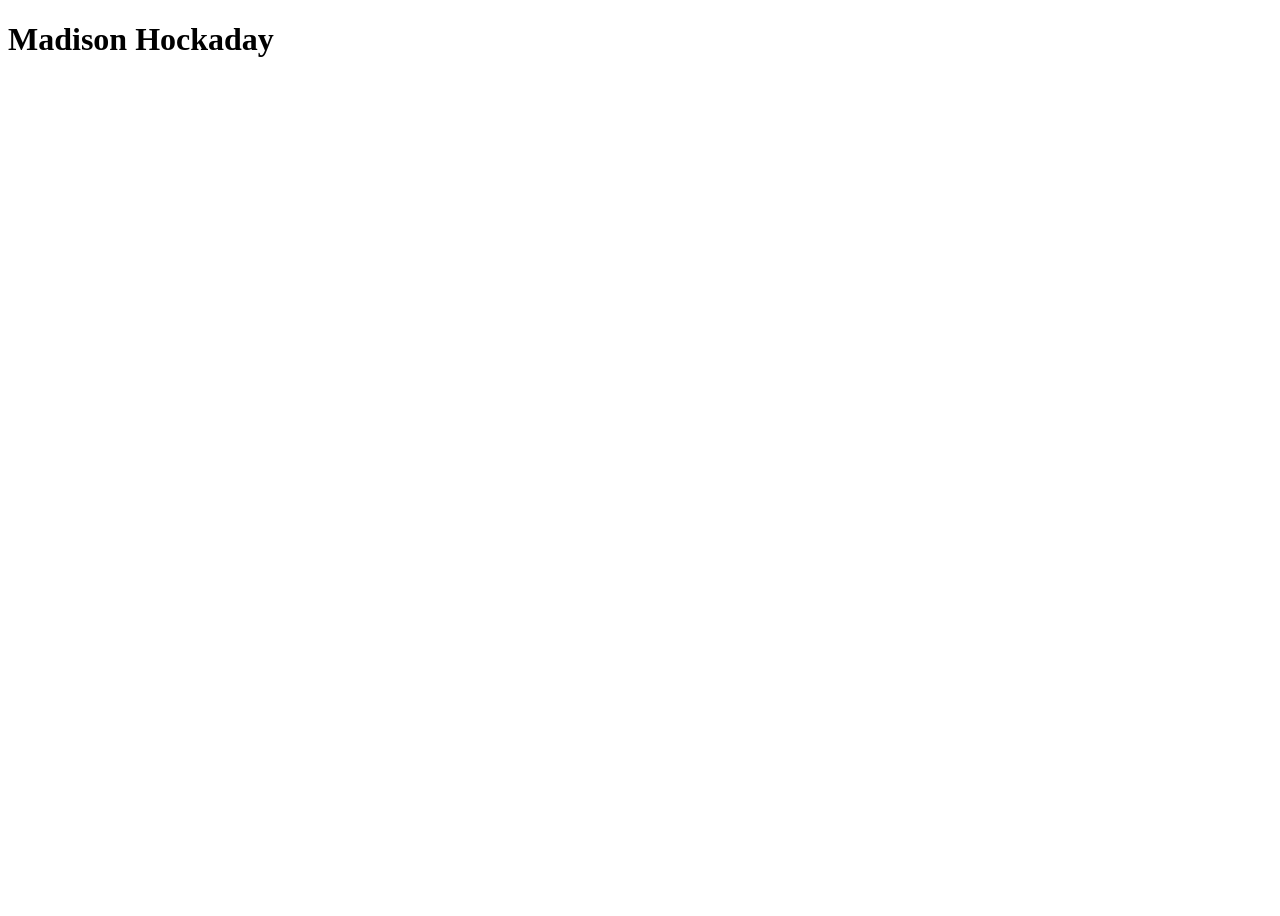
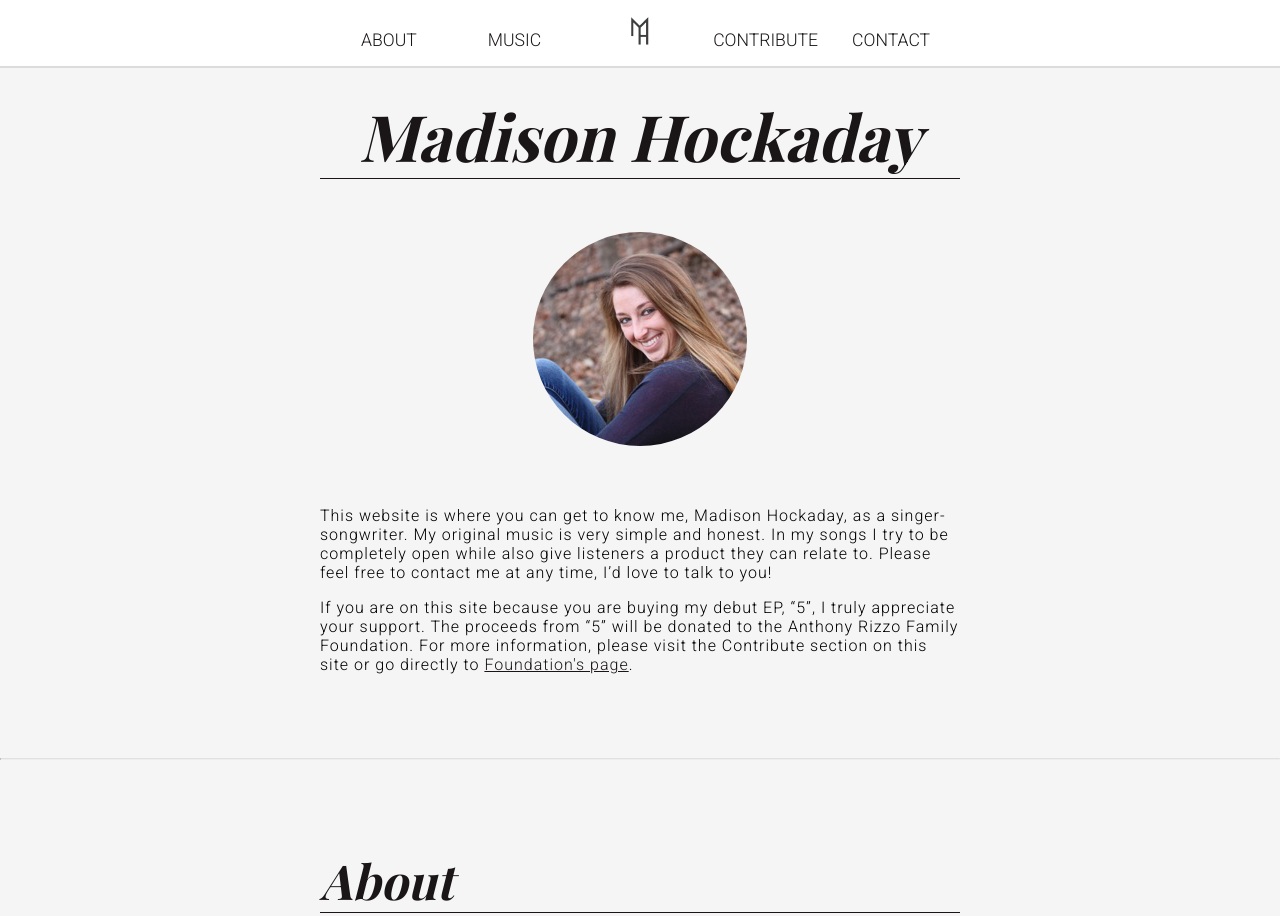
Before and after one commit to madisonhockaday/madisonhockaday.github.io, a plain HTML site: page index.html in a window 1280 px wide. Shown: the top 916 px of the page. Before the commit the page ends 800 px from the top, so only its background shows below. Drawn offline with nearby package versions, Linux system fonts and the light colour scheme; a web font is replaced by a local one.

Commit message:
finished v1

```diff
--- a/css/styles.css
+++ b/css/styles.css
@@ -0,0 +1,173 @@
+html, body {
+  height: 100%;
+}
+
+body {
+  padding: 0px;
+  margin: 0px;
+  background-color: #f5f5f5;
+  font-family: "Roboto", sans-serif;
+}
+
+.circle {
+  border-radius: 50%;
+  display: block;
+  margin: 0 auto;
+  margin-bottom: 60px;
+}
+
+#madi {
+  text-align: center;
+  font-family: 'Playfair Display', serif;
+  font-weight: 700;
+  font-style: italic;
+  font-size: 4em;
+  color: #1a1617;
+  border-bottom: 1px solid #1a1617;
+}
+
+hr {
+  border-top: 1px solid #e0e0e0;
+}
+
+a {
+  cursor: pointer;
+}
+
+a:hover {
+  color: #40c6ff;
+}
+
+.content a {
+  color: #1a1617;
+}
+
+.content a:hover {
+  color: #40c6ff;
+}
+
+h1 {
+  color: #7b7b7b;
+  font-family: 'Playfair Display', serif;
+  font-weight: 700;
+  font-style: italic;
+  font-size: 3em;
+  color: #1a1617;
+  border-bottom: 1px solid #1a1617;
+}
+
+.nav-container {
+  background-color: #fff;
+  border: solid #dcdcdc;
+  border-width: 0 0 2px;
+  width: 100%;
+  position: fixed;
+  left: 0px;
+}
+
+nav {
+  text-align: center;
+  width: 640px;
+  margin: 0px auto;
+}
+
+nav ul {
+    padding: 0px;
+}
+
+nav li {
+  width: 19%;
+  display: inline-block;
+}
+
+nav img {
+  margin: 0 auto;
+  width: 25%;
+}
+
+nav li a {
+  font-size:  1.1em;
+  font-family: 'Roboto', sans-serif;
+  font-weight: 300;
+  text-transform: uppercase;
+  color: #1a1617;
+}
+
+nav li a.active {
+  color: #40c6ff;
+}
+
+@media screen and (max-width: 640px) {
+  nav {
+    width: 90%;
+  }
+
+  nav li a {
+    font-size: 18px;
+  }
+}
+
+section {
+  padding-top: 40px;
+  padding-bottom: 60px;
+  height: 100%;
+  width: 100%;
+}
+
+section .content {
+  margin: 0px auto;
+  max-width: 50%;
+}
+
+.content p {
+  font-weight: 300;
+  letter-spacing: 1px;
+}
+
+@media screen and (max-width: 640px) {
+  section .content {
+    width: 90%;
+  }
+}
+
+img {
+  display: block;
+}
+
+#studio {
+  border-radius: 50%;
+  float: left;
+  width: 25%;
+}
+
+.about-description {
+  float: right;
+  width: 70%;
+}
+
+.music-description {
+  text-align: center;
+}
+
+#cover {
+  width: 50%;
+  margin: 0 auto;
+}
+
+#contact {
+  margin: 0 auto;
+}
+
+footer {
+  text-align: center;
+  padding: 10px;
+  font-weight: 300;
+  text-transform: uppercase;
+}
+
+footer p {
+  line-height: 10px;
+}
+footer a {
+  color: #333;
+}
--- a/index.html
+++ b/index.html
@@ -5,10 +5,75 @@
 		<meta charset="utf-8">
 		<title>Madison Hockaday</title>
 		<link rel="stylesheet" type="text/css" href="css/styles.css" />
+		<link href='http://fonts.googleapis.com/css?family=Roboto:400,100,300,500,700' rel='stylesheet' type='text/css'>
+		<link href='http://fonts.googleapis.com/css?family=Playfair+Display:400,700,900,400italic,700italic,900italic' rel='stylesheet' type='text/css'>
 		<script src="http://ajax.googleapis.com/ajax/libs/jquery/1.11.1/jquery.min.js"></script>
+		<script src="js/scrollIt.js" type="text/javascript"></script>
 		<script src="js/script.js"></script>
 	</head>
 	<body>
-		<h1>Madison Hockaday</h1>
+		<div class='nav-container'>
+			<nav>
+				<ul>
+					<li><a class='active' data-scroll-nav='1'>About</a></li>
+					<li><a data-scroll-nav='2'>Music</a></li>
+					<li><img src="img/icon.png" /></li>
+					<li><a data-scroll-nav='3'>Contribute</a></li>
+					<li><a data-scroll-nav='4'>Contact</a></li>
+				</ul>
+			</nav>
+		</div>
+		<div class="container">
+			<section data-scroll-index="0">
+				<div class="content">
+					<h1 id="madi">Madison Hockaday</h1>
+					<img class="circle" src="img/madi.jpeg" />
+					<p>This website is where you can get to know me, Madison Hockaday, as a singer-songwriter. My original music is very simple and honest. In my songs I try to be completely open while also give listeners a product they can relate to. Please feel free to contact me at any time, I’d love to talk to you!</p>
+					<p>If you are on this site because you are buying my debut EP, “5”, I truly appreciate your support. The proceeds from “5” will be donated to the Anthony Rizzo Family Foundation. For more information, please visit the Contribute section on this site or go directly to <a href="http://rizzo44.com" target="_blank">Foundation's page</a>.</p>
+				</div>
+			</section>
+			<hr>
+			<section data-scroll-index="1">
+				<div class="content">
+				<h1>About</h1>
+				<img id="studio" src="img/studio.jpeg" />
+				<div class="about-description">
+					<p>Hi there! Thank you so much for visiting my website!</p>
+					<p>My name is Madison Hockaday, I am 21 years old, and am currently attending Berklee College of Music in Boston. When I was two years old, I was inspired by the Disney Orchestra on TV, which led to the beginning of violin lessons at five years old on one of the smallest violins you could ever imagine, and I have been in love with music ever since. It has been a long and challenging road filled with many instruments and a myriad of opportunities, but it has been worth every step. I cannot wait for what is to come! But for now, I would just like to share the first five songs in my songwriting catalogue with you, that have been released on my debut EP “5”.</p>
+					<p>Please take a listen, and if you decide to buy “5”, I would like to let you know that the money will be donated to the Anthony Rizzo Family Foundation. If you decide you don’t want to purchase the EP and you’d still like to donate, <a href="http://rizzo44.com" target="_blank">please  do so here</a>. Thanks again! I hope you like what you hear!</p>
+				</div>
+				</div>
+			</section>
+			<hr>
+			<section style="clear: both;" data-scroll-index="2">
+				<div class="content">
+					<h1>Music</h1>
+					<a href="http://www.cdbaby.com/cd/madisonhockaday" target="_blank"><img id="cover" src="img/cover.jpg" /></a>
+					<p class="music-description">Purchase "5" <a href="http://www.cdbaby.com/cd/madisonhockaday" target="_blank">here</a>.</p>
+					<iframe width="100%" height="200" scrolling="no" frameborder="no" src="https://w.soundcloud.com/player/?url=https%3A//api.soundcloud.com/tracks/183513376&amp;auto_play=false&amp;hide_related=false&amp;show_comments=true&amp;show_user=true&amp;show_reposts=false&amp;visual=true" style="padding-top:60px;"></iframe>
+					<p class="music-description">Listen to more on <a href="https://soundcloud.com/adisonockaday" target="_blank">Soundcloud</a></p>
+				</div>
+			</section>
+			<section data-scroll-index="3">
+				<div class="content">
+					<h1>Contribute</h1>
+					<p>All contributions collected from the sales of “5” will be donated to the Anthony Rizzo Family Foundation. The Anthony Rizzo Family Foundation is a charity organization started by the Chicago Cubs’ first baseman, Anthony Rizzo, a cancer survivor. As a result of his personal journey, Anthony decided to start this organization which donate funds to cancer research and supports cancer patients and their families. To learn more about Anthony’s amazing story and the great things he is doing for his community visit <a href="http://rizzo44.com" target="_blank">rizzo44.com</a>, where you can also donate!</p>
+					<p>Thank you so much for your support!</p>
+				</div>
+			</section>
+			<hr>
+			<section data-scroll-index="4">
+				<div class="content">
+				<h1>Contact</h1>
+				<img id="contact" src="img/logo.png" />
+				<p class="music-description">Email: <a href="mailto:madiahockaday@gmail.com">madiahockaday@gmail.com</a></p>
+				</div>
+			</section>
+		</div>
+		<hr>
+		<footer>
+			<p>&#169; Madison Hockaday 2015</p>
+			<p>Designed and Developed by <a href="http://nicolezhu.io" target="_blank">Nicole Zhu</a></p>
+		</footer>
 	</body>
 </html>
--- a/js/script.js
+++ b/js/script.js
@@ -0,0 +1,3 @@
+$(function(){
+  $.scrollIt();
+});
--- /dev/null
+++ b/js/scrollIt.js
@@ -0,0 +1,126 @@
+/**
+ * ScrollIt
+ * ScrollIt.js(scroll•it•dot•js) makes it easy to make long, vertically scrolling pages.
+ *
+ * Latest version: https://github.com/cmpolis/scrollIt.js
+ *
+ * License <https://github.com/cmpolis/scrollIt.js/blob/master/LICENSE.txt>
+ */
+(function($) {
+    'use strict';
+
+    var pluginName = 'ScrollIt',
+        pluginVersion = '1.0.3';
+
+    /*
+     * OPTIONS
+     */
+    var defaults = {
+        upKey: 38,
+        downKey: 40,
+        easing: 'linear',
+        scrollTime: 600,
+        activeClass: 'active',
+        onPageChange: null,
+        topOffset : 0
+    };
+
+    $.scrollIt = function(options) {
+
+        /*
+         * DECLARATIONS
+         */
+        var settings = $.extend(defaults, options),
+            active = 0,
+            lastIndex = $('[data-scroll-index]:last').attr('data-scroll-index');
+
+        /*
+         * METHODS
+         */
+
+        /**
+         * navigate
+         *
+         * sets up navigation animation
+         */
+        var navigate = function(ndx) {
+            if(ndx < 0 || ndx > lastIndex) return;
+
+            var targetTop = $('[data-scroll-index=' + ndx + ']').offset().top + settings.topOffset + 1;
+            $('html,body').animate({
+                scrollTop: targetTop,
+                easing: settings.easing
+            }, settings.scrollTime);
+        };
+
+        /**
+         * doScroll
+         *
+         * runs navigation() when criteria are met
+         */
+        var doScroll = function (e) {
+            var target = $(e.target).closest("[data-scroll-nav]").attr('data-scroll-nav') ||
+            $(e.target).closest("[data-scroll-goto]").attr('data-scroll-goto');
+            navigate(parseInt(target));
+        };
+
+        /**
+         * keyNavigation
+         *
+         * sets up keyboard navigation behavior
+         */
+        var keyNavigation = function (e) {
+            var key = e.which;
+            if(key == settings.upKey && active > 0) {
+                navigate(parseInt(active) - 1);
+                return false;
+            } else if(key == settings.downKey && active < lastIndex) {
+                navigate(parseInt(active) + 1);
+                return false;
+            }
+            return true;
+        };
+
+        /**
+         * updateActive
+         *
+         * sets the currently active item
+         */
+        var updateActive = function(ndx) {
+            if(settings.onPageChange && ndx && (active != ndx)) settings.onPageChange(ndx);
+
+            active = ndx;
+            $('[data-scroll-nav]').removeClass(settings.activeClass);
+            $('[data-scroll-nav=' + ndx + ']').addClass(settings.activeClass);
+        };
+
+        /**
+         * watchActive
+         *
+         * watches currently active item and updates accordingly
+         */
+        var watchActive = function() {
+            var winTop = $(window).scrollTop();
+
+            var visible = $('[data-scroll-index]').filter(function(ndx, div) {
+                return winTop >= $(div).offset().top + settings.topOffset &&
+                winTop < $(div).offset().top + (settings.topOffset) + $(div).outerHeight()
+            });
+            var newActive = visible.first().attr('data-scroll-index');
+            updateActive(newActive);
+        };
+
+        /*
+         * runs methods
+         */
+        $(window).on('scroll',watchActive).on('scroll');
+
+        $(window).on('keydown', keyNavigation);
+
+        $('body').on('click','[data-scroll-nav], [data-scroll-goto]', function(e){
+            e.preventDefault();
+            doScroll(e);
+        });
+
+    };
+}(jQuery));
```
Also changed, not shown: favicon.ico (added), img/IMG_3515.jpeg (added), img/album.jpeg (added), img/cover.jpg (renamed from cover.jpg), img/icon.png (added), img/logo.jpeg (added), img/logo.png (added), img/madi.jpeg (added), img/soundcloud.png (added), img/studio.jpeg (added).
